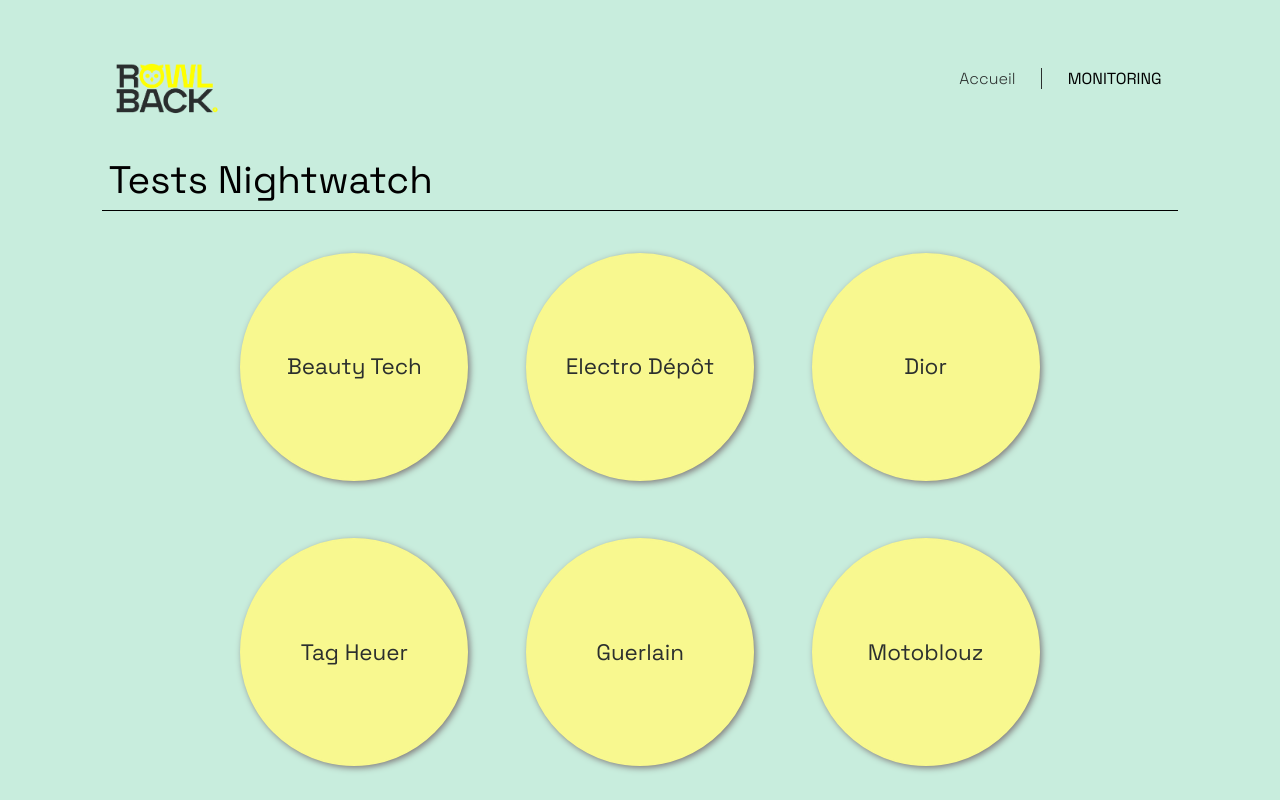
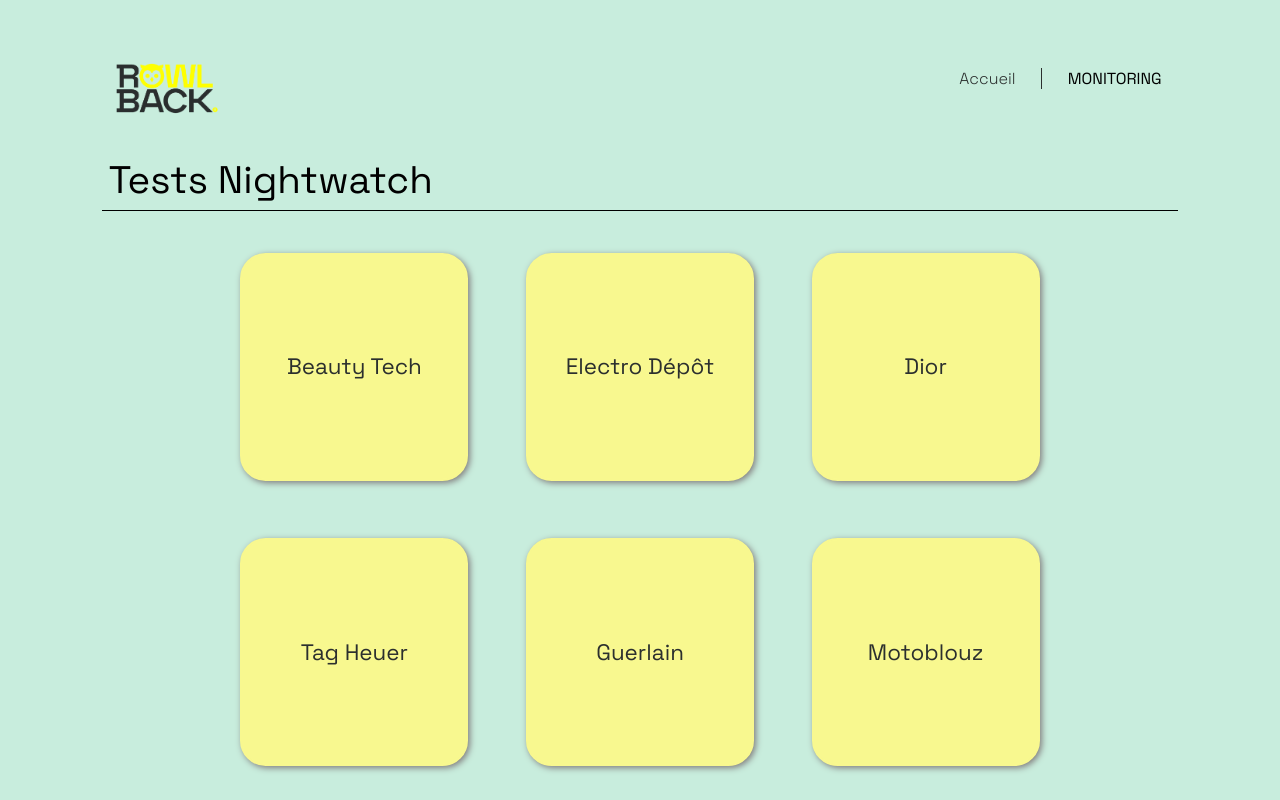
Before and after one commit to MarionGtr/Monitoring_rowlback, a Vue app: page / in a window 1280 px wide. Shown: the top 800 px of the page. Built offline with nearby package versions, Linux system fonts and the light colour scheme; the HTML template or start-up script is replaced by a standard one.

Commit message:
correction bug titre

```diff
--- a/src/components/ClientCard2.vue
+++ b/src/components/ClientCard2.vue
@@ -57,7 +57,8 @@
     font-size: 3vw;
     padding-top: 2vh;
     border-bottom: 1px solid black;
-    width: 100%;
+    margin-bottom: 0;
+    padding-bottom: 0;
 }
 
 .titleHome p {
@@ -84,7 +85,7 @@
     height: 14rem;
     width: 14rem;
     margin: 1rem;
-    border-radius: 50vw;
+    border-radius: 2vw;
     border: 2px solid #f8f88f;
     text-decoration: none;
     transition: transform 0.3s ease;
--- a/src/views/HomeView.vue
+++ b/src/views/HomeView.vue
@@ -6,31 +6,31 @@
 </script>
 
 <template>
+  <div class="body home">
   <main>
-    <div class="body home">
-      <div class="nav">
-        <Header class="home-static" />
-      </div>
 
-      <!-- <ClientCard /> -->
-      <ClientCard2 />
-
+    <div class="nav">
+      <Header class="home-static" />
     </div>
 
+    <!-- <ClientCard /> -->
+    <ClientCard2 />
+
+
+
   </main>
+  </div>
 </template>
 
 
 
 <style lang="scss">
-
-.home{
+.home {
   background-color: $green-light2;
   padding: 2vh 8vw 0vh 8vw;
 }
 
 .nav {
-
   align-items: center;
 }
 </style>
```
